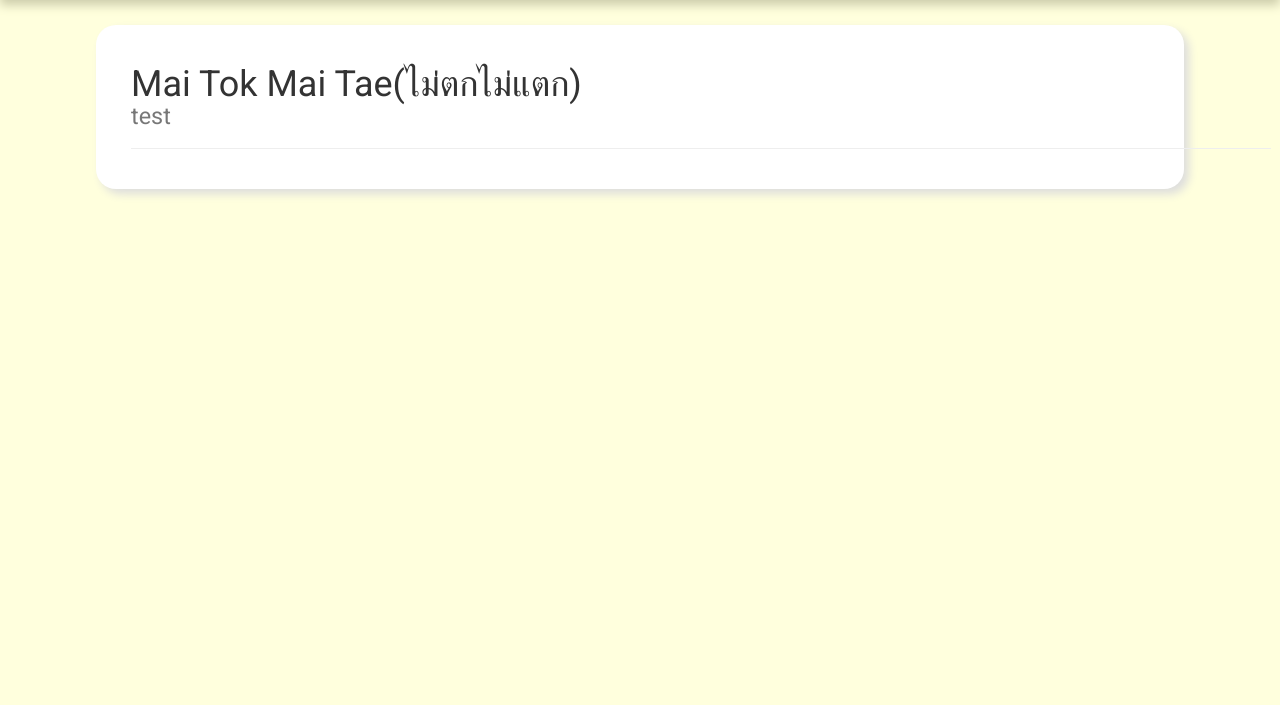
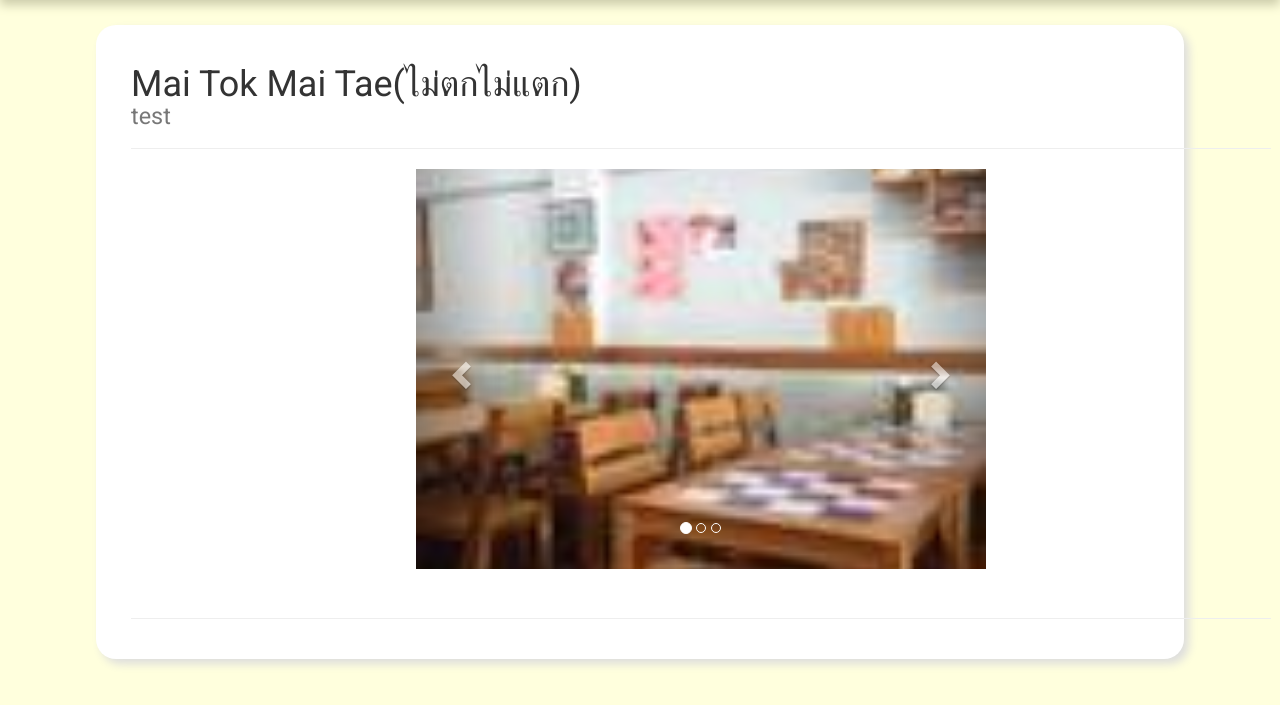
Before and after one commit to ErbaZZ/MUDining, a PHP site: page /view-restaurant.php?id=1 in a window 1280 px wide. Shown: the part 75-780 px from the top of the page. Run offline with PHP 8.4, Linux system fonts and the light colour scheme; data comes from the database, SQL or seed files in the repository; data that the repository does not hold is empty.

Commit message:
Images display mega fix.

```diff
--- a/assets/css/reviews.css
+++ b/assets/css/reviews.css
@@ -27,4 +27,6 @@ h3 {
     border-radius: 35%;
     width: 15vw;
     height: 15vw;
+    object-fit: cover;
+    overflow: hidden;
 }
--- /dev/null
+++ b/assets/css/view-restaurant.css
@@ -0,0 +1,6 @@
+.carousel-inner>.item>img, .carousel-inner>.item>a>img {
+    width: 100%;
+    height: 50vh;
+    object-fit: cover;
+    overflow: hidden;
+}
--- a/dbconnect.php
+++ b/dbconnect.php
@@ -3,9 +3,13 @@
   mysqli_query($con, "SET NAMES 'utf8'");
 
   // Having some aggregated functions here
-  function imgurl($id) {
+  function _imgurl($id, $subid) {
     $imgname = sprintf("%04d", $id);
-    $imgurl = "Picture/" . $imgname . "/" . $imgname . '-1.jpg';
+    $imgurl = "Picture/".$imgname.'/'.$imgname.'-'.$subid.'.jpg';
     return $imgurl;
   }
+
+  function imgurl($id) {
+    return _imgurl($id, 1 + (rand() % 3));
+  }
 ?>
--- a/index.php
+++ b/index.php
@@ -23,7 +23,7 @@
             echo '<div class="row">';
               echo '<div class="col-xs-5">';
                 echo '<div class="thumbnail">';
-                  echo '<img src="'. imgurl($res['RestaurantID']).'"> style="height:auto;"';
+                  echo '<img id="latest-review-img" src='. imgurl($res['RestaurantID']).'>';
                 echo '</div>';
               echo '</div>';
               echo '<div class="caption col-xs-7">';
--- a/restaurants/tolist.php
+++ b/restaurants/tolist.php
@@ -8,7 +8,7 @@
       echo '<div class="col-xs-12 col-sm-12 col-md-3" id="search-row">';
         $name = $result['Name'];
         $url = "view-restaurant.php?id=" . $result['RestaurantID'];
-        echo '<a style="width:100%;" href="'.$url.'" title="'.$name .'" class="thumbnail"><img src="' .imgurl($result['RestaurantID']).'" /></a>';
+        echo '<a style="width:100%;" href="'.$url.'" title="'.$name .'" class="thumbnail"><img id="restaurant-img" src="' .imgurl($result['RestaurantID']).'" /></a>';
       echo '</div>';
       echo '<div class="col-xs-12 col-sm-12 col-md-2">';
         echo '<ul class="meta-search">';
--- a/view-restaurant.php
+++ b/view-restaurant.php
@@ -8,6 +8,7 @@
 <html>
 <head>
   <script src="js/css.js"></script>
+  <link rel="stylesheet" type="text/css" href="assets/css/view-restaurant.css" />
 </head>
 <body>
   <?php include_once("navbar.php"); ?>
@@ -23,7 +24,42 @@
       </h1>
       <hr/>
       <div>
-        <?php echo $res['']; ?>
+        <div id="carousel" class="carousel slide" data-ride="carousel" style="width:50%;display:block;margin:auto;">
+        <!-- Indicators -->
+        <ol class="carousel-indicators">
+          <li data-target="#carousel" data-slide-to="0" class="active"></li>
+          <li data-target="#carousel" data-slide-to="1"></li>
+          <li data-target="#carousel" data-slide-to="2"></li>
+        </ol>
+
+        <!-- Wrapper for slides -->
+        <div class="carousel-inner" role="listbox">
+          <?php
+            for ($i = 1; $i <= 3; $i++) {
+              echo '<div class=';
+              if ($i == 1)
+                echo '"item active"';
+              else
+                echo '"item"';
+              echo '><img src='._imgurl($ID, $i).'>';
+              echo '</div>';
+            }
+          ?>
+        </div>
+
+        <!-- Left and right controls -->
+        <a class="left carousel-control" href="#carousel" role="button" data-slide="prev">
+          <span class="glyphicon glyphicon-chevron-left" aria-hidden="true"></span>
+          <span class="sr-only">Previous</span>
+        </a>
+        <a class="right carousel-control" href="#carousel" role="button" data-slide="next">
+          <span class="glyphicon glyphicon-chevron-right" aria-hidden="true"></span>
+          <span class="sr-only">Next</span>
+        </a>
+      </div>
+      <div class="page-header"></div>
+
+        <?php echo $res['Description']; ?>
       </div>
     </div>
   </div>
--- a/view-review.php
+++ b/view-review.php
@@ -10,7 +10,7 @@
 <html>
 <head>
   <script src="js/css.js"></script>
-  <link rel="stylesheet" type="text/css" href="assets/css/view-reviews.css" />
+  <link rel="stylesheet" type="text/css" href="assets/css/view-review.css" />
 </head>
 <body>
   <?php include_once("navbar.php"); ?>
```
Also changed, not shown: assets/css/index.css (+8 -1 lines), assets/css/restaurants.css (+8 -1 lines).
